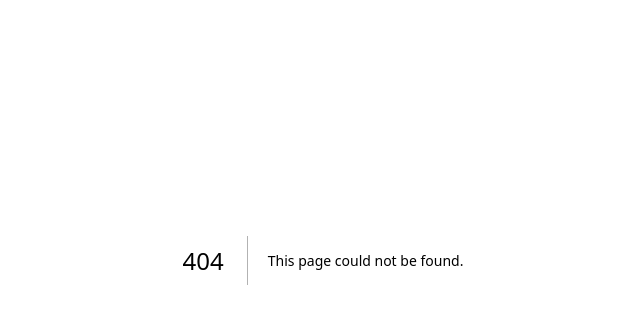
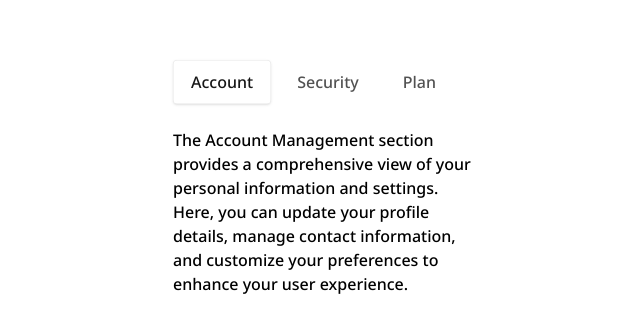
Before and after one commit to johnnygerard/greatfrontend-nextjs, a Next.js app: page /solution/tab-menu-component in a window 1280 px wide. Before the commit this address had no page. Shown: the part 140-472 px from the top of the page, without its empty margins (317-957 px from the left). Built offline with nearby package versions, Linux system fonts and the light colour scheme.

Commit message:
feat: implement Tab Menu component solution

```diff
--- a/src/app/page.tsx
+++ b/src/app/page.tsx
@@ -34,6 +34,10 @@ const HomePage = () => {
               text: "Radio Card Component",
               url: "/solution/radio-card-component",
             },
+            {
+              text: "Tab Menu Component",
+              url: "/solution/tab-menu-component",
+            },
           ].map(({ text, url }) => (
             <li key={text}>
               <Link
--- /dev/null
+++ b/src/app/solution/tab-menu-component/page.tsx
@@ -0,0 +1,50 @@
+import { Tab } from "@/component/tab";
+import { Metadata } from "next";
+import { Tabs } from "radix-ui";
+import { memo } from "react";
+
+export const metadata: Metadata = {
+  title: "Tab Menu Component",
+};
+
+const Page = () => {
+  const tabs = [
+    {
+      id: "account",
+      label: "Account",
+      content:
+        "The Account Management section provides a comprehensive view of your personal information and settings. Here, you can update your profile details, manage contact information, and customize your preferences to enhance your user experience.",
+    },
+    {
+      id: "security",
+      label: "Security",
+      content:
+        "The Security Settings section is dedicated to protecting your account and personal data. Here, you can manage various security features to ensure your information remains safe and secure.",
+    },
+    {
+      id: "plan",
+      label: "Plan",
+      content:
+        "The Subscription Plan section provides details about your current plan and available upgrades. Here, you can review your plan’s benefits, manage billing information, and explore other subscription options to find the best fit for your needs.",
+    },
+  ];
+
+  return (
+    <main className="flex min-h-screen justify-center bg-white px-4 py-50">
+      <Tabs.Root className="w-75 max-w-full" defaultValue="account">
+        <Tabs.List className="flex flex-wrap gap-2">
+          {tabs.map(({ id, label }) => (
+            <Tab key={id} label={label} value={id} />
+          ))}
+        </Tabs.List>
+        {tabs.map(({ id, content }) => (
+          <Tabs.Content className="mt-6" key={id} value={id}>
+            <p className="font-medium text-black">{content}</p>
+          </Tabs.Content>
+        ))}
+      </Tabs.Root>
+    </main>
+  );
+};
+
+export default memo(Page);
--- /dev/null
+++ b/src/component/tab.tsx
@@ -0,0 +1,37 @@
+import { clsx } from "clsx";
+import { Tabs } from "radix-ui";
+import { memo } from "react";
+
+type Props = {
+  className?: string;
+  disabled?: boolean;
+  label: string;
+  value: string;
+};
+
+export const Tab = memo(({ className, disabled, label, value }: Props) => (
+  <Tabs.Trigger
+    className={clsx(
+      "rounded px-4.5 py-2.5 font-medium transition-colors",
+      "inset-ring-[0.5px] inset-ring-transparent outline-4",
+      // Active state
+      "data-[state=active]:text-neutral-900",
+      "data-[state=active]:bg-white",
+      "data-[state=active]:inset-ring-neutral-200",
+      "data-[state=active]:shadow-[0_1px_3px_rgba(0,0,0,0.1),0_1px_2px_-1px_rgba(0,0,0,0.1)]",
+      // Focused state
+      "focus-visible:outline-ring-brand",
+      // Disabled state
+      disabled
+        ? "cursor-not-allowed text-neutral-400"
+        : "text-neutral-600 hover:bg-neutral-50",
+      className,
+    )}
+    disabled={disabled}
+    value={value}
+  >
+    {label}
+  </Tabs.Trigger>
+));
+
+Tab.displayName = "Tab";
```
